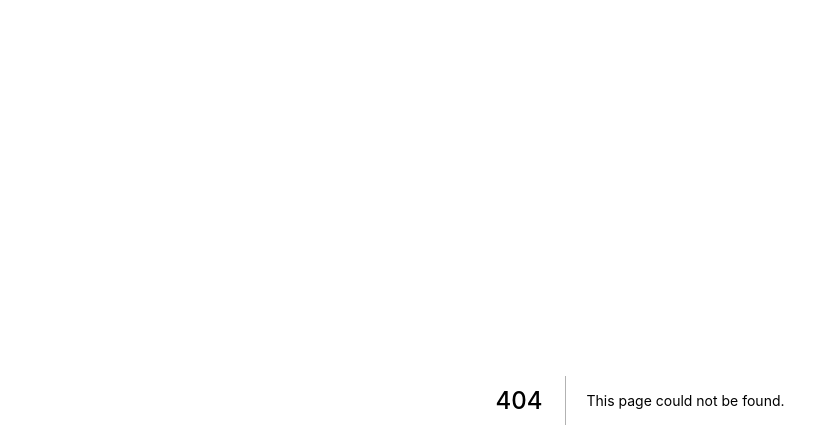
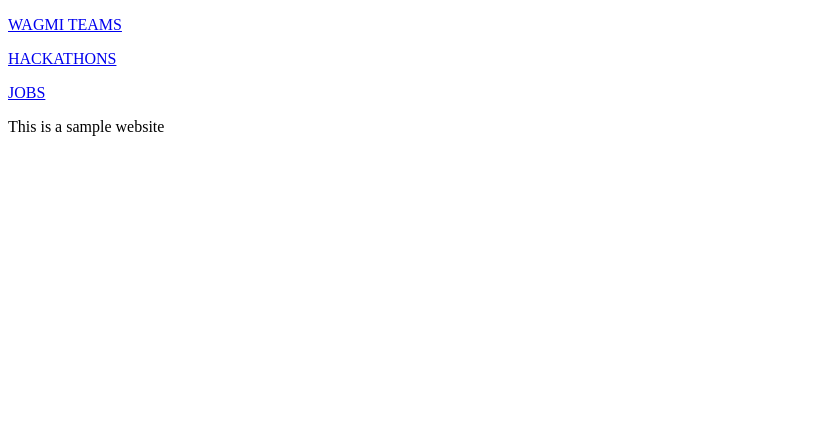
Before and after one commit to heavensbee001/wagmi-teams-front, a Next.js app: page /jobs in a window 1280 px wide. Before the commit this address had no page. Shown: the top 448 px of the page, without its empty margins (0-839 px from the left). Built offline with nearby package versions, Linux system fonts and the light colour scheme.

Commit message:
Lint files + Add hackathon & job pages

```diff
--- a/components/layout.tsx
+++ b/components/layout.tsx
@@ -1,38 +1,38 @@
 import Head from 'next/head'
+import Link from 'next/link'
 import styles from './layout.module.css'
 
 const name = '[Your Name]'
-export const siteTitle = 'Next.js Sample Website'
+export const siteTitle = 'wagmi teams'
 
-export default function Layout({
-  children,
-  home
-}: {
-  children: React.ReactNode
-  home?: boolean
-}) {
+export default function Layout({ children, home }: { children: React.ReactNode; home?: boolean }) {
 	return (
 		<div className={styles.container}>
 			<Head>
 				<link rel="icon" href="/favicon.ico" />
-        <meta
-          name="description"
-          content="Learn how to build a personal website using Next.js"
-        />
-        <meta
-          property="og:image"
-          content={`https://og-image.vercel.app/${encodeURI(
-            siteTitle
-          )}.png?theme=light&md=0&fontSize=75px&images=https%3A%2F%2Fassets.zeit.co%2Fimage%2Fupload%2Ffront%2Fassets%2Fdesign%2Fnextjs-black-logo.svg`}
-        />
+				<meta name="description" content="Learn how to build a personal website using Next.js" />
+				<meta property="og:image" content={`https://og-image.vercel.app/${encodeURI(siteTitle)}.png?theme=light&md=0&fontSize=75px&images=https%3A%2F%2Fassets.zeit.co%2Fimage%2Fupload%2Ffront%2Fassets%2Fdesign%2Fnextjs-black-logo.svg`} />
 				<meta name="og:title" content={siteTitle} />
 				<meta name="twitter:card" content="summary_large_image" />
 			</Head>
 
-      <header>LAYOUT</header>
+			<header>
+				{home ? null : (
+					<div>
+						<p>
+							<Link href="/">{siteTitle.toUpperCase()}</Link>
+						</p>
+						<p>
+							<Link href="/hackathons">HACKATHONS</Link>
+						</p>
+						<p>
+							<Link href="/jobs">JOBS</Link>
+						</p>
+					</div>
+				)}
+			</header>
 
 			<main>{children}</main>
-
 		</div>
 	)
 }
--- a/pages/_app.tsx
+++ b/pages/_app.tsx
@@ -1,7 +1,7 @@
 import { AppProps } from 'next/app'
 
 function App({ Component, pageProps }: AppProps) {
-  return <Component {...pageProps} />
+	return <Component {...pageProps} />
 }
 
 export default App
--- a/pages/index.tsx
+++ b/pages/index.tsx
@@ -1,4 +1,5 @@
 import Head from 'next/head'
+import Link from 'next/link'
 import Layout, { siteTitle } from '../components/layout'
 
 export default function Home() {
@@ -9,7 +10,10 @@ export default function Home() {
 			</Head>
 			<section>
 				<p>
-          This is a sample website
+					<Link href="/hackathons">HACKATHONS</Link>
+				</p>
+				<p>
+					<Link href="/jobs">JOBS</Link>
 				</p>
 			</section>
 		</Layout>
--- /dev/null
+++ b/pages/jobs.tsx
@@ -0,0 +1,15 @@
+import Head from 'next/head'
+import Layout, { siteTitle } from '../components/layout'
+
+export default function Jobs() {
+	return (
+		<Layout>
+			<Head>
+				<title>{siteTitle}</title>
+			</Head>
+			<section>
+				<p>This is a sample website</p>
+			</section>
+		</Layout>
+	)
+}
```
Also changed, not shown: pages/hackathons.tsx (added, +15 -0 lines). Lines whose indentation alone changed are shown as unchanged.
